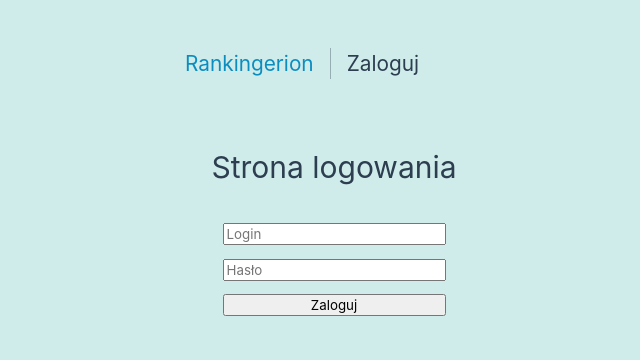
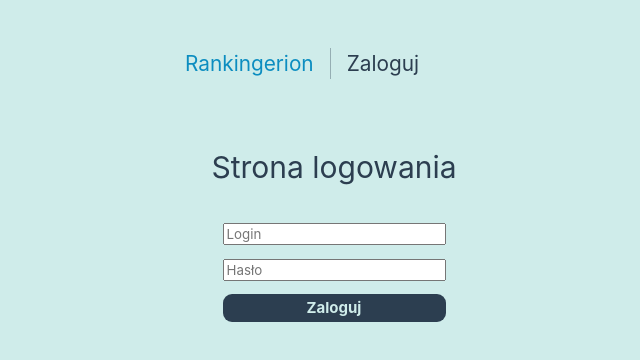
Before and after one commit to cptkidd62/rankingerion_frontend, a Vue app in the folder client/: page /signin in a window 1280 px wide. Shown: the top 360 px of the page, without its empty margins (306-946 px from the left). Built offline with nearby package versions, Linux system fonts and the light colour scheme.

Commit message:
some button styling

```diff
--- a/client/src/assets/base.css
+++ b/client/src/assets/base.css
@@ -2,6 +2,7 @@
   --color-background: #cfecea;
   --color-border: #2c3e505b;
   --color-text: #2c3e50;
+  --color-header: rgb(12, 141, 192);
 
   --section-gap: 160px;
 }
@@ -11,6 +12,7 @@
     --color-background: #0c243a;
     --color-border: #a1b9d15b;
     --color-text: #a1b9d1;
+    --color-header: rgb(12, 141, 192);
   }
 }
 
--- a/client/src/assets/main.css
+++ b/client/src/assets/main.css
@@ -10,7 +10,7 @@
 a,
 .green {
   text-decoration: none;
-  color: rgb(12, 141, 192);
+  color: var(--color-header);
   transition: 0.4s;
   padding: 3px;
 }
@@ -26,3 +26,18 @@ a,
     display: flex;
   }
 }
+
+.button {
+  background-color: var(--color-text);
+  border-radius: 0.6em;
+  border: none;
+  color: var(--color-background);
+  font-weight: bolder;
+  padding: 0.3em;
+  font-size: 1em;
+}
+
+.button:hover {
+  scale: 103%;
+  background-color: var(--color-header);
+}
--- a/client/src/components/BotListItem.vue
+++ b/client/src/components/BotListItem.vue
@@ -27,7 +27,7 @@ export default defineComponent({
     <div v-if="bot.status.type === 'compilation_error'" class="error">Błąd kompilacji!</div>
     <div v-else-if="bot.status.type === 'playtime_error'" class="error">Błąd rozgrywki!</div>
     <div v-else>Rating: {{ bot.rating }}</div>
-    <button @click="handleDelete(bot.id)">usuń</button>
+    <button class="button" @click="handleDelete(bot.id)">usuń</button>
   </div>
 </template>
 
--- a/client/src/components/LoginForm.vue
+++ b/client/src/components/LoginForm.vue
@@ -21,7 +21,7 @@ const handleSubmit = () => {
     <form @submit.prevent="handleSubmit">
       <input type="text" name="username" id="username" v-model="username" placeholder="Login">
       <input type="password" name="password" id="password" v-model="password" placeholder="Hasło">
-      <input type="submit" value="Zaloguj">
+      <input class="button" type="submit" value="Zaloguj">
     </form>
   </div>
 </template>
--- a/client/src/components/NewBotForm.vue
+++ b/client/src/components/NewBotForm.vue
@@ -57,10 +57,10 @@ const validateField = (field: string) => {
         <form @submit.prevent="handleSubmit">
             <input type="text" name="name" id="name" v-model="name" placeholder="Nazwa" @blur="validateField('name')">
             <p v-if="errors.name" style="color:red;">{{ errors.name }}</p>
-            <input type="file" name="file" id="file" ref="fileInput" v-on:change="onFileChanged()"
+            <input class="button" type="file" name="file" id="file" ref="fileInput" v-on:change="onFileChanged()"
                 @blur="validateField('file')" placeholder="Tu wklej kod">
             <p v-if="errors.file" style="color:red;">{{ errors.file }}</p>
-            <input type="submit" value="Utwórz">
+            <input class="button" type="submit" value="Utwórz">
         </form>
     </div>
 </template>
```
